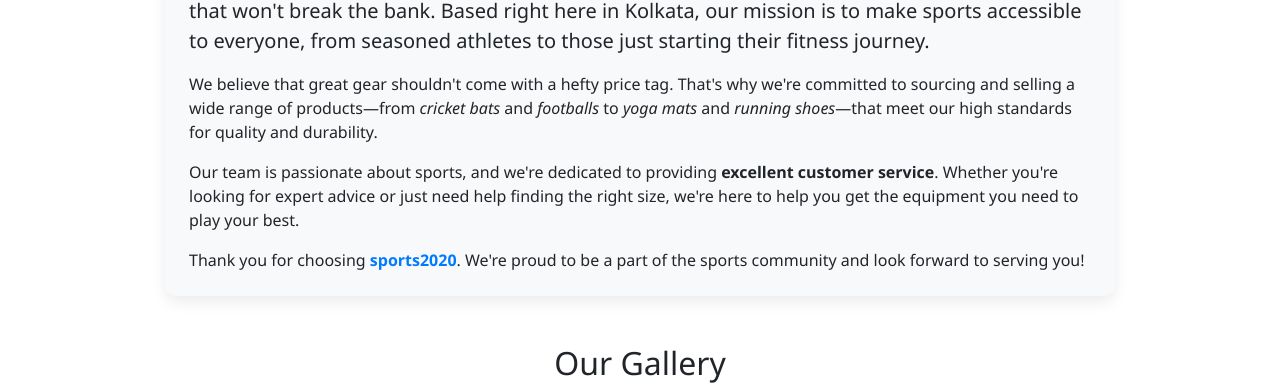
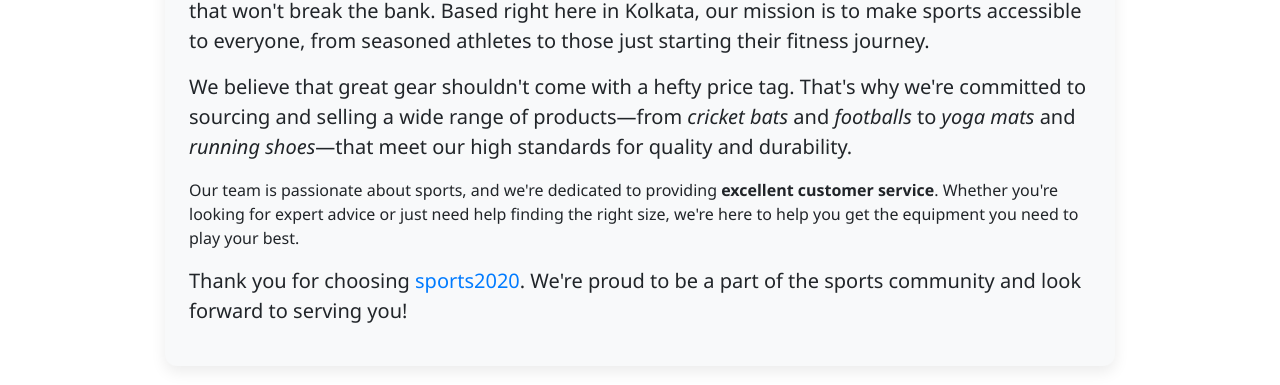
Before and after one commit to Soumyajit-Paramanick/sports2020, a React (Create React App) app in the folder frontend/: page /about in a window 1280 px wide. Shown: the part 251-636 px from the top of the page. Built offline with nearby package versions, Linux system fonts and the light colour scheme; no server answers.

Commit message:
Update the font of About.js

```diff
--- a/frontend/src/pages/About.js
+++ b/frontend/src/pages/About.js
@@ -21,13 +21,13 @@ const About = () => {
           <p className="lead">
             Welcome to <strong className="brand-text">sports2020</strong>! We're your one-stop shop for high-quality sports equipment at prices that won't break the bank. Based right here in <strong>Kolkata</strong>, our mission is to make sports accessible to everyone, from seasoned athletes to those just starting their fitness journey.
           </p>
-          <p>
+          <p className="lead">
             We believe that great gear shouldn't come with a hefty price tag. That's why we're committed to sourcing and selling a wide range of products—from <em>cricket bats</em> and <em>footballs</em> to <em>yoga mats</em> and <em>running shoes</em>—that meet our high standards for quality and durability.
           </p>
           <p>
             Our team is passionate about sports, and we're dedicated to providing <strong>excellent customer service</strong>. Whether you're looking for expert advice or just need help finding the right size, we're here to help you get the equipment you need to play your best.
           </p>
-          <p className="mb-0">
+          <p className="lead">
             Thank you for choosing <strong className="brand-text">sports2020</strong>. We're proud to be a part of the sports community and look forward to serving you!
           </p>
         </Col>
```
